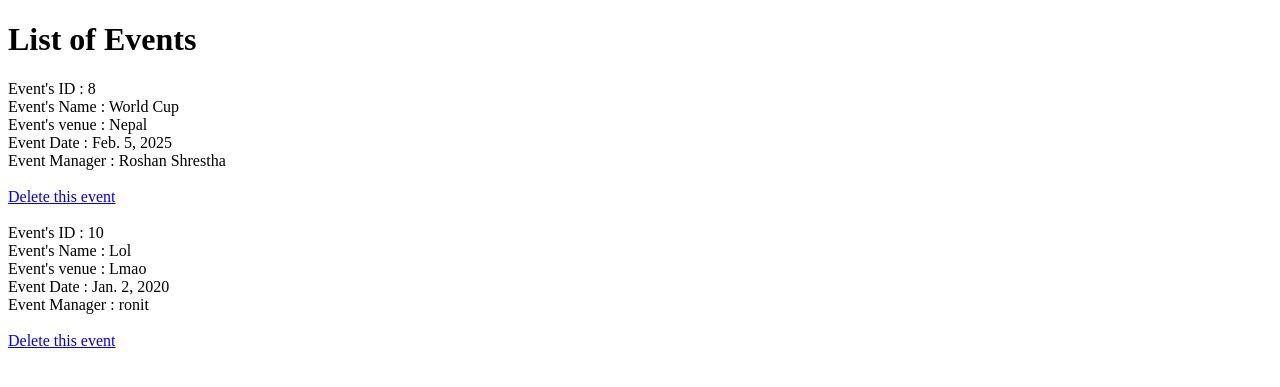
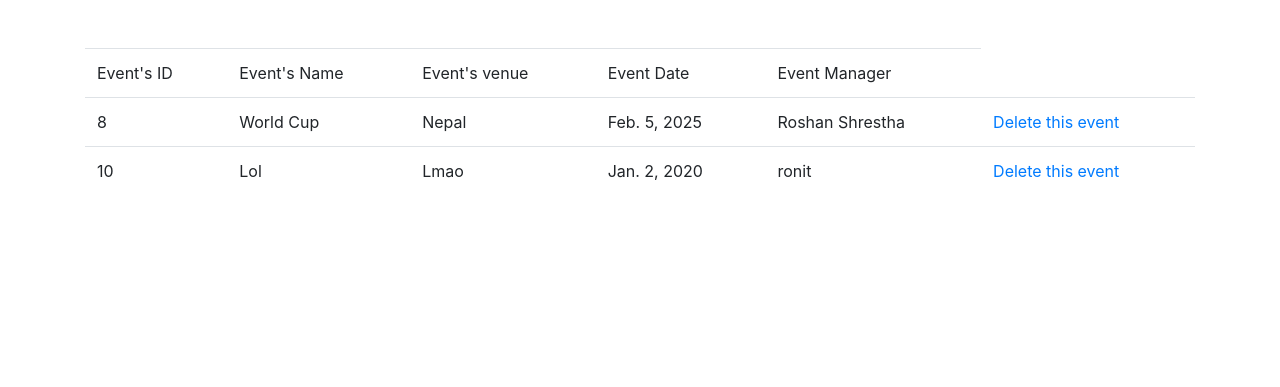
Before and after one commit to roshan-senpai/Avengers_ADC8, a Django app: page /events/viewevent/ in a window 1280 px wide. Shown: the top 387 px of the page. Run offline with Django 3.2, Linux system fonts and the light colour scheme; data comes from the database, SQL or seed files in the repository; both versions use the stored data as it was after the commit; some libraries are stand-ins or nearby versions.

Commit message:
added bootstrap to viewevent.html

```diff
--- a/FutsalManagementSystem/events/templates/event/viewevent.html
+++ b/FutsalManagementSystem/events/templates/event/viewevent.html
@@ -1,3 +1,4 @@
+{% load static %}
 <!DOCTYPE html>
 <html lang="en">
 <head>
@@ -5,18 +6,43 @@
     <meta name="viewport" content="width=device-width, initial-scale=1.0">
     <meta http-equiv="X-UA-Compatible" content="ie=edge">
     <title>View Events</title>
+    <link href="{% static 'css/bootstrap.min.css' %}" rel="stylesheet" id="bootstrap-css">
+    <script src="{% static 'js/bootstrap.min.js' %}"></script>
+	<script src="//code.jquery.com/jquery-1.11.1.min.js"></script>
 </head>
 <body>
-    <h1> List of Events</h1>
-    {% for events in events %}
-    Event's ID : {{events.id}}<br>
-    Event's Name : {{events.event_name}} <br>
-    Event's venue : {{events.venue}} <br>
-    Event Date : {{events.event_date}}<br>
-    Event Manager : {{events.manager}}<br><br>
-    <a href="delete/{{events.id}}">Delete this event</a><br><br>
-    {% empty %}
-        There are no Events.
-    {% endfor %}
+    <div class="container mt-5">
+        <table class="table">
+            <thead class="thead-dark">
+                <tr>
+
+                    <td>Event's ID</td>
+                    <td>Event's Name </td>
+                    <td>Event's venue</td>
+                    <td>Event Date</td>
+                    <td>Event Manager</td>
+
+                </tr>
+            </thead>
+            <tbody>
+                {% for events in events %}
+                    <tr>
+                        <td>{{events.id}}</td>
+                        <td>{{events.event_name}}</td>
+                        <td>{{events.venue}}</td>
+                        <td>{{events.event_date}}</td>
+                        <td>{{events.manager}}</td>
+                        <td><a href="delete/{{events.id}}">Delete this event</a></td>
+                    </tr>
+
+                {% empty %}
+                    There are no Events.
+                {% endfor %}
+            </tbody>
+
+
+
+        </table>
+    </div>
 </body>
 </html>
```
Also changed, not shown: FutsalManagementSystem/db.sqlite3.
